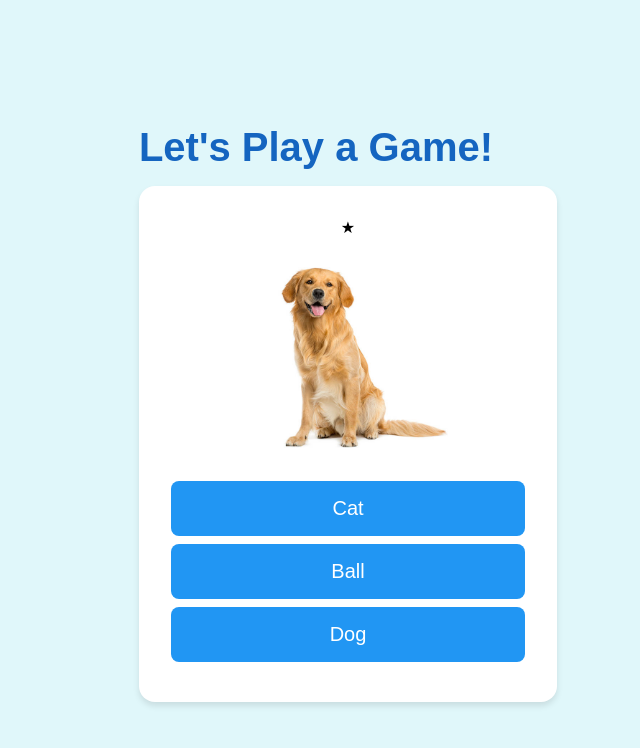
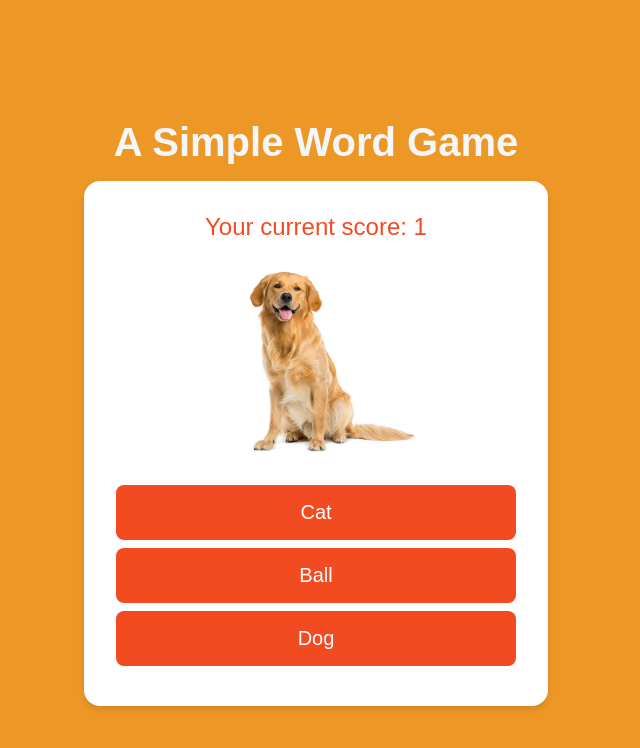
Before and after one commit to xf6717/simple-word-game, a plain HTML site: page index.html in a window 1280 px wide. Both pictures are taken after a click on the button "Cat". Shown: the whole page, without its empty margins (324-964 px from the left). Drawn offline with Linux system fonts and the light colour scheme.

Commit message:
Design change

```diff
--- a/index.html
+++ b/index.html
@@ -8,11 +8,11 @@
   </head>
   <body>
     <main>
-      <h1 id="title">Let's Play a Game!</h1>
-      <div id="lesson-container">
-        <div id="score-display"></div>
+      <h1 id="title">A Simple Word Game</h1>
+      <div id="game-container">
+        <div id="score-display">Correct:</div>
         <div id="image-container">
-          <img id="lesson-image" src="/placeholder.svg" alt="Lesson Image" />
+          <img id="game-image" src="/placeholder.svg" alt="game Image" />
         </div>
         <div id="options-container"></div>
       </div>
--- a/js/controller.js
+++ b/js/controller.js
@@ -1,17 +1,18 @@
 // Controller
-class LessonController {
+
+class GameController {
   constructor(model, view) {
     this.model = model;
     this.view = view;
   }
 
   init() {
-    this.showLesson();
+    this.showGame();
   }
 
-  showLesson() {
-    const currentLesson = this.model.getCurrentLesson();
-    this.view.displayLesson(currentLesson);
+  showGame() {
+    const currentGame = this.model.getCurrentGame();
+    this.view.displayGame(currentGame);
     const options = this.model.getOptions();
     this.view.displayOptions(options, this.handleAnswer.bind(this));
     this.view.updateScore(this.model.score);
@@ -22,12 +23,12 @@ class LessonController {
     this.view.playSound(isCorrect);
     this.view.updateScore(this.model.score);
 
-    if (this.model.nextLesson()) {
-      this.showLesson();
+    if (this.model.nextGame()) {
+      this.showGame();
     } else {
       this.view.showGameOver(this.model.score);
       this.model.resetGame();
-      this.showLesson();
+      this.showGame();
     }
   }
 }
--- a/js/model.js
+++ b/js/model.js
@@ -1,46 +1,47 @@
-// Model
-class LessonModel {
+// Model - data & business logic
+
+class GameModel {
   constructor() {
-    this.lessons = [
+    this.games = [
       { word: "Cat", image: "images/cat.jpeg" },
       { word: "Dog", image: "images/dog.jpeg" },
       { word: "Ball", image: "images/ball.jpeg" },
       { word: "Apple", image: "images/apple.jpeg" },
     ];
-    this.currentLesson = 0;
+    this.currentGame = 0;
     this.score = 0;
   }
 
-  getCurrentLesson() {
-    return this.lessons[this.currentLesson];
+  getCurrentGame() {
+    return this.games[this.currentGame];
   }
 
   getOptions() {
-    const correctAnswer = this.getCurrentLesson().word;
-    const otherOptions = this.lessons
-      .filter((lesson) => lesson.word !== correctAnswer)
-      .map((lesson) => lesson.word);
+    const correctAnswer = this.getCurrentGame().word;
+    const otherOptions = this.games
+      .filter((game) => game.word !== correctAnswer)
+      .map((game) => game.word);
     return this.shuffleArray([correctAnswer, ...otherOptions.slice(0, 2)]);
   }
 
   checkAnswer(selectedWord) {
-    const isCorrect = selectedWord === this.getCurrentLesson().word;
+    const isCorrect = selectedWord === this.getCurrentGame().word;
     if (isCorrect) {
       this.score++;
     }
     return isCorrect;
   }
 
-  nextLesson() {
-    if (this.currentLesson < this.lessons.length - 1) {
-      this.currentLesson++;
+  nextGame() {
+    if (this.currentGame < this.games.length - 1) {
+      this.currentGame++;
       return true;
     }
     return false;
   }
 
   resetGame() {
-    this.currentLesson = 0;
+    this.currentGame = 0;
     this.score = 0;
   }
 
--- a/js/script.js
+++ b/js/script.js
@@ -1,5 +1,10 @@
 // Initialize the app
-const model = new LessonModel();
-const view = new LessonView();
-const controller = new LessonController(model, view);
+const model = new GameModel();
+const view = new GameView();
+const controller = new GameController(model, view);
 controller.init();
+
+// TODO:
+// create a modal to use instead of the popup at the end of the Game
+// Give player a second chance to click for the correct answer
+// actually keep a board of right or wrong instead of stars
--- a/js/view.js
+++ b/js/view.js
@@ -1,14 +1,14 @@
 // View
-class LessonView {
+class GameView {
   constructor() {
-    this.lessonImage = document.getElementById("lesson-image");
+    this.gameImage = document.getElementById("game-image");
     this.optionsContainer = document.getElementById("options-container");
     this.scoreDisplay = document.getElementById("score-display");
   }
 
-  displayLesson(lesson) {
-    this.lessonImage.src = lesson.image;
-    this.lessonImage.alt = lesson.word;
+  displayGame(game) {
+    this.gameImage.src = game.image;
+    this.gameImage.alt = game.word;
   }
 
   displayOptions(options, handleAnswer) {
@@ -23,7 +23,7 @@ class LessonView {
   }
 
   updateScore(score) {
-    this.scoreDisplay.innerHTML = "★".repeat(score);
+    this.scoreDisplay.innerHTML = "Your current score: " + score;
   }
 
   playSound(isCorrect) {
--- a/styles.css
+++ b/styles.css
@@ -5,20 +5,21 @@ body {
   align-items: center;
   min-height: 100vh;
   margin: 0;
-  background-color: #e0f7fa;
+  background-color: #ed9727;
 }
 
 main {
   text-align: center;
+  width: 464px;
 }
 
 h1 {
-  color: #1565c0;
+  color: #f4f6f8;
   font-size: 2.5rem;
   margin-bottom: 1rem;
 }
 
-#lesson-container {
+#game-container {
   background-color: white;
   border-radius: 1rem;
   padding: 2rem;
@@ -28,16 +29,12 @@ h1 {
 }
 
 #score-display {
+  font-size: 1.5rem;
   margin-bottom: 1rem;
+  color: #f34b21;
 }
 
-.star {
-  color: #ffd700;
-  font-size: 2rem;
-  margin: 0 0.25rem;
-}
-
-#lesson-image {
+#game-image {
   width: 200px;
   height: 200px;
   object-fit: cover;
@@ -51,7 +48,7 @@ h1 {
   padding: 1rem;
   margin: 0.5rem 0;
   font-size: 1.25rem;
-  background-color: #2196f3;
+  background-color: #f34b21;
   color: white;
   border: none;
   border-radius: 0.5rem;
```
